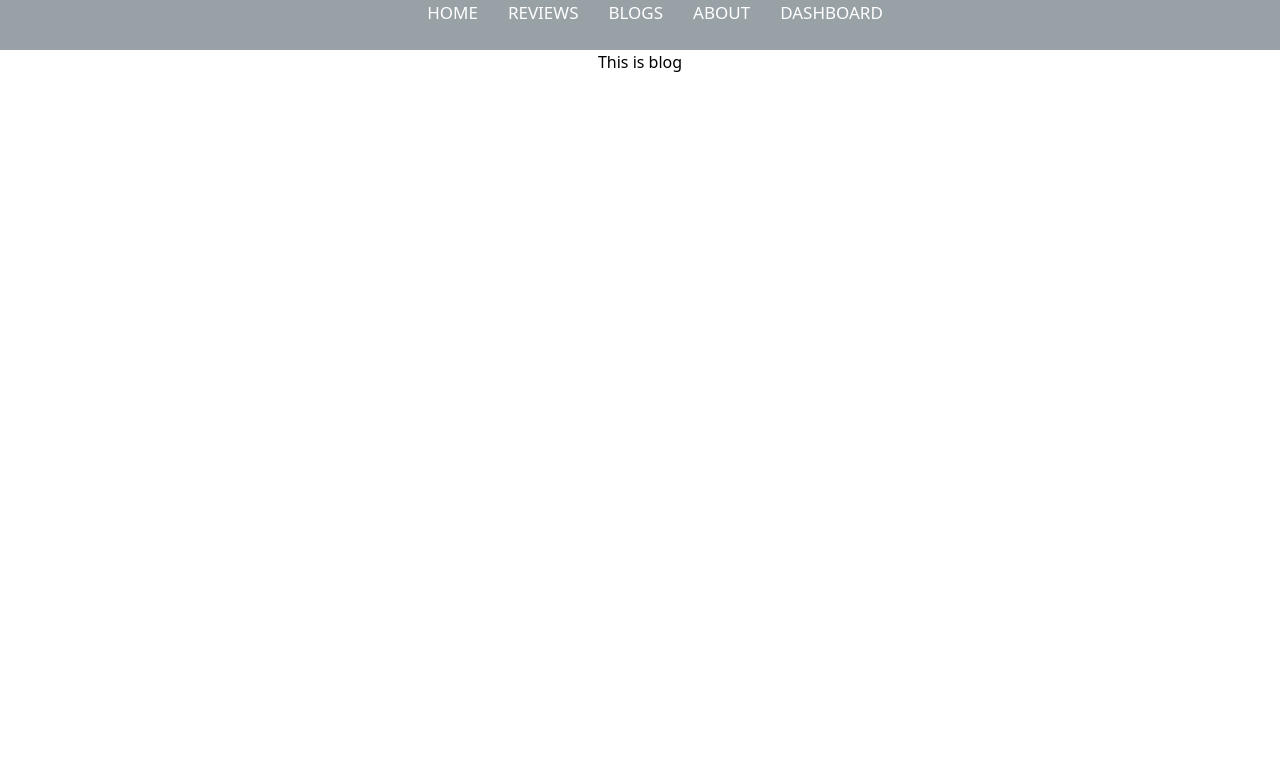
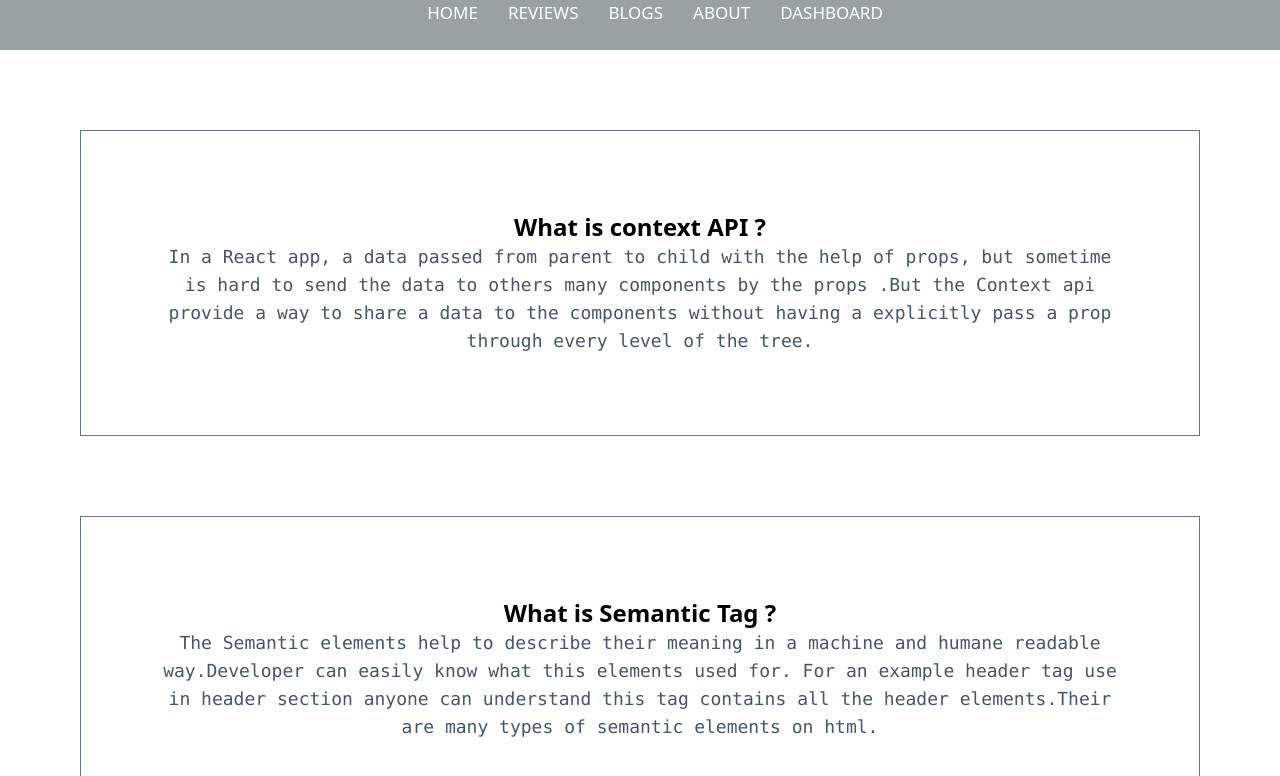
Before and after one commit to Mohuya748/DSLR-Gallery, a React (Create React App) app: page /blogs in a window 1280 px wide. Shown: the top 776 px of the page. Built offline with nearby package versions, Linux system fonts and the light colour scheme.

Commit message:
blogs added

```diff
--- a/src/Components/Blogs/Blogs.js
+++ b/src/Components/Blogs/Blogs.js
@@ -3,7 +3,15 @@ import React from 'react';
 const Blogs = () => {
     return (
         <div>
-            <h1>This is blog</h1>
+            <div className='border border-3 border-slate-500 m-20 p-20'>
+                <h1 className='text-2xl font-bold'>What is context API ?</h1>
+                <p className='font-mono text-lg text-slate-600'>In a React app, a data passed from parent to child with the help of props, but sometime is hard to send the data to others many components by the props .But the Context api provide a way to share a data to the components without having a explicitly pass a prop through every level of the tree.</p>
+            </div>
+            <div  className='border border-3 border-slate-500 m-20 p-20'>
+                <h1 className='text-2xl font-bold'>What is Semantic Tag ?</h1>
+                <p className='font-mono text-lg text-slate-600'>The Semantic elements help to describe their meaning in a machine and humane readable way.Developer can easily know what this elements used for. For an example header tag use in header section anyone can understand this tag contains all the header elements.Their are many types of semantic elements on html.</p>
+            </div>
+
         </div>
     );
 };
--- a/src/Components/Home/Home.js
+++ b/src/Components/Home/Home.js
@@ -1,3 +1,4 @@
+import { ArrowRightIcon } from '@heroicons/react/solid';
 import React, { useState } from 'react';
 import About from '../About/About';
 import Review from '../Review/Review';
@@ -10,7 +11,7 @@ const Home = () => {
     }
     const [reviews, setReviews] = UseReviews();
     return (
-        <div>
+        <div className='mb-20'>
             <div className='grid lg:grid-cols-2 md:grid-cols-2 sm:grid-cols-1 gap-7 mx-20 mt-10'>
                 <div>
                     <h1 className='text-5xl font-bold text-slate-600'><span className='text-lime-700 bold '>MOHU'S</span> DSLR GALLERY</h1>
@@ -25,11 +26,12 @@ const Home = () => {
                 <h2 className='text-3xl text-green-700 font-bold'>Customer Reviews</h2>
                 <div className='grid lg:grid-cols-3 md:grid-cols-2 sm:grid-cols-1 gap-5  mx-20 mt-10'>
                     {
-                        reviews.map(review => <Review review={review} key={reviews.id}></Review>)
+                        reviews.slice(0,3).map(review => <Review review={review} key={reviews.id}></Review>)
                     }
+
                 </div>
 
-
+                <button className='text-green-600 font-bold m-5'>see more...</button>
 
         </div>
 
--- a/src/Components/Review/Review.js
+++ b/src/Components/Review/Review.js
@@ -1,6 +1,6 @@
 import React from 'react';
 import './Review.css'
-import { BeakerIcon, StarIcon } from '@heroicons/react/solid'
+import { StarIcon } from '@heroicons/react/solid'
 
 
 const Review = (props) => {
--- a/src/Components/Reviews/Reviews.js
+++ b/src/Components/Reviews/Reviews.js
@@ -1,11 +1,22 @@
 import React from 'react';
+import Review from '../Review/Review';
+import UseReviews from '../UseReviews/UseReviews';
 
 const Reviews = () => {
+    const [reviews, setReviews] = UseReviews();
     return (
-        <div>
-            <h1>This is review</h1>
+        <div className='mb-20'>
+            <h2 className='text-3xl text-green-700 font-bold'>Customer Reviews</h2>
+            <div className='grid lg:grid-cols-3 md:grid-cols-2 sm:grid-cols-1 gap-5  mx-20 mt-10'>
+                {
+                    reviews.map(review => <Review review={review} key={reviews.id}></Review>)
+                }
+
+            </div>
         </div>
-    );
+    )
+
+
 };
 
 export default Reviews;
```
